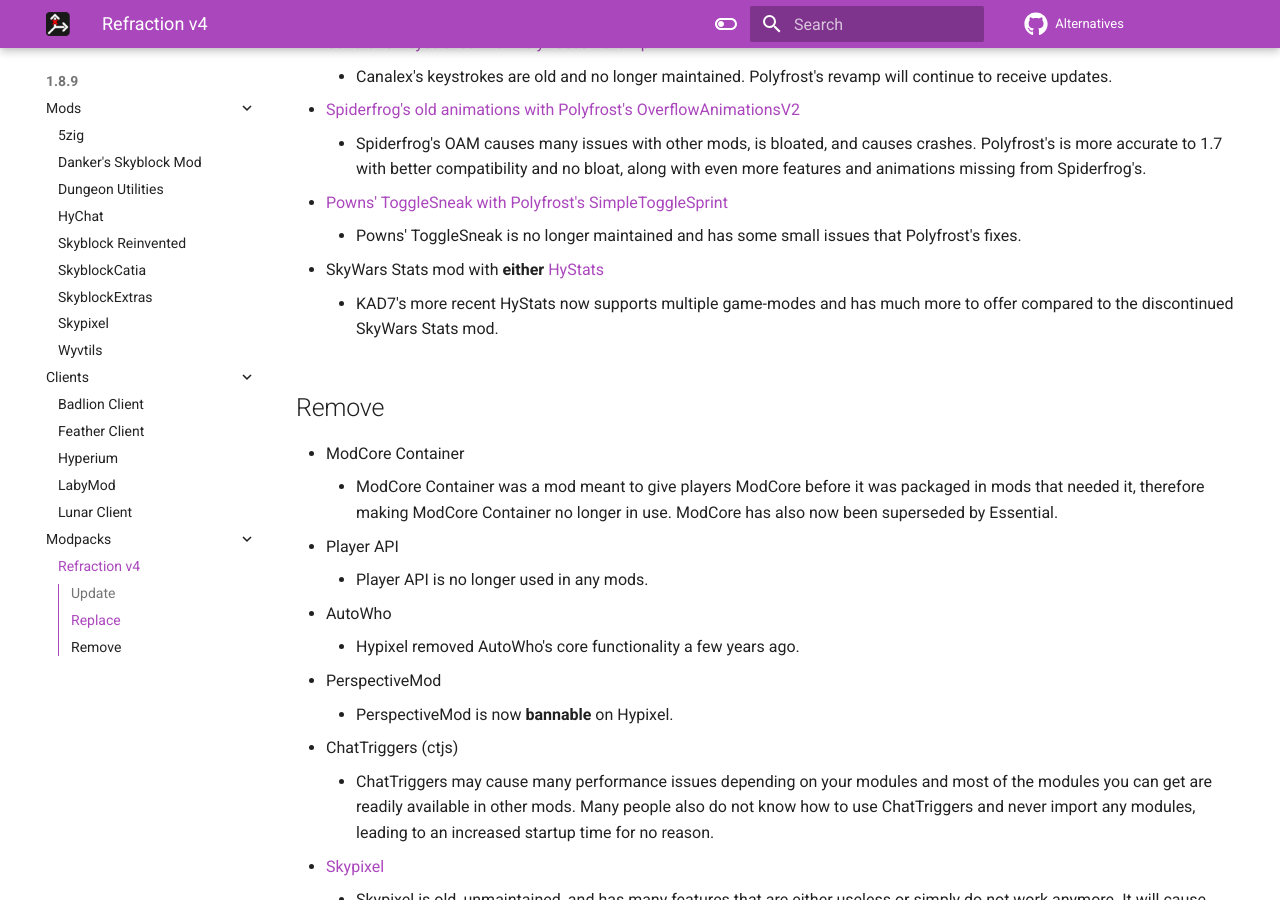
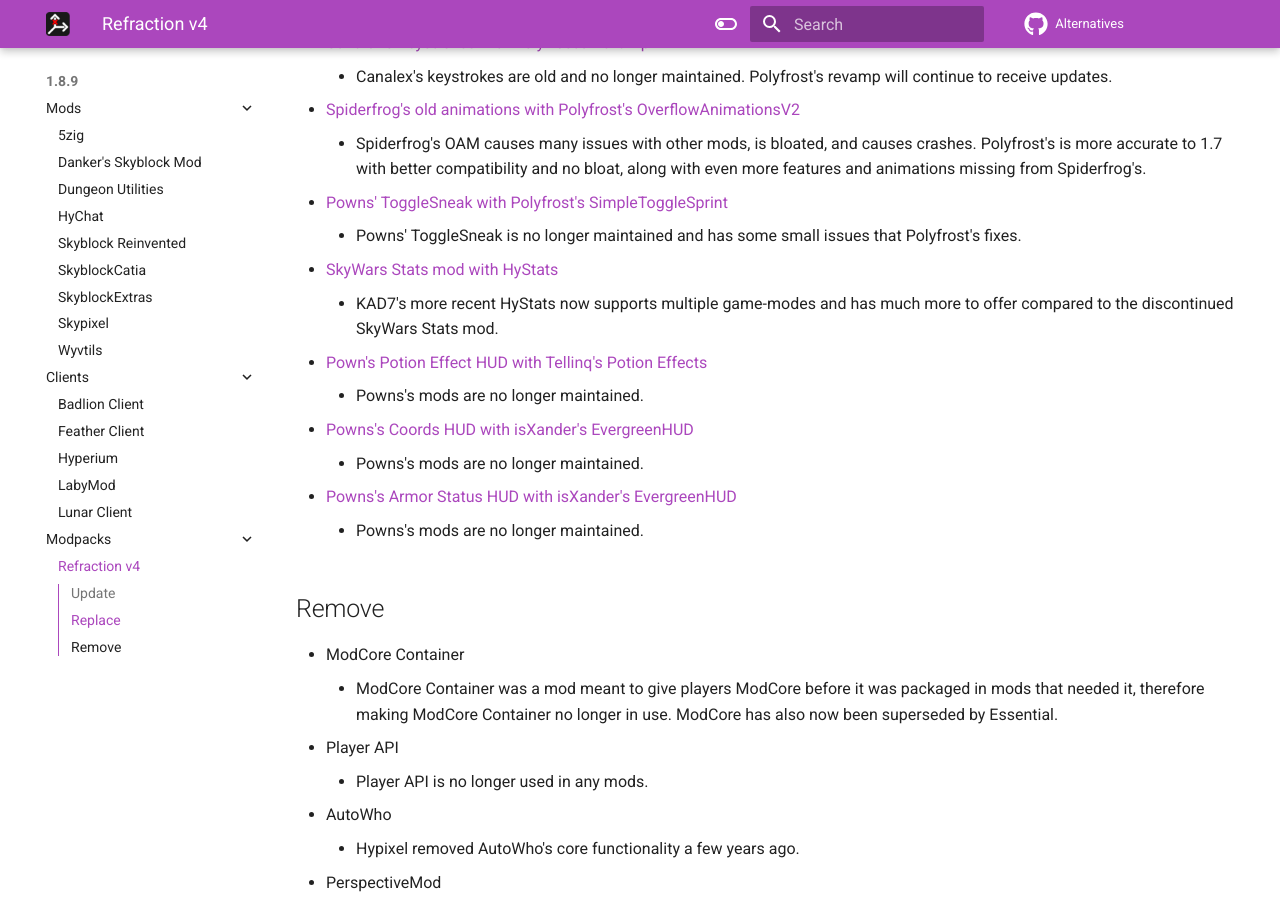
Before and after one commit to MicrocontrollersDev/Alternatives, an MkDocs documentation site: the page built from docs/1.8.9/refraction_v4.md, in a window 1280 px wide and 900 px high, scrolled down 802 px. Built offline with MkDocs 1.6.1 and Material for MkDocs 9.7.7, drawn with Linux system fonts in a browser that asks for light colours; comment, search, counter and statistics services are not loaded.

Commit message:
more oneconfig shenanigans

```diff
--- a/docs/1.8.9/refraction_v4.md
+++ b/docs/1.8.9/refraction_v4.md
@@ -25,8 +25,14 @@
     * Spiderfrog's OAM causes many issues with other mods, is bloated, and causes crashes. Polyfrost's is more accurate to 1.7 with better compatibility and no bloat, along with even more features and animations missing from Spiderfrog's.
 * [Powns' ToggleSneak with Polyfrost's SimpleToggleSprint](https://github.com/Polyfrost/SimpleToggleSprint/releases/latest)
     * Powns' ToggleSneak is no longer maintained and has some small issues that Polyfrost's fixes.
-* SkyWars Stats mod with **either** [HyStats](https://download2270.mediafire.com/0r5h180odzzg/yx8m6ztaduf5bx8/HyStats-v4.0_%281.8.9%29.jar)
+* [SkyWars Stats mod with HyStats](https://download2270.mediafire.com/0r5h180odzzg/yx8m6ztaduf5bx8/HyStats-v4.0_%281.8.9%29.jar)
     * KAD7's more recent HyStats now supports multiple game-modes and has much more to offer compared to the discontinued SkyWars Stats mod.
+* [Pown's Potion Effect HUD with Tellinq's Potion Effects](https://github.com/Tellinq/Potion-Effects/releases/latest)
+    * Powns's mods are no longer maintained.
+* [Powns's Coords HUD with isXander's EvergreenHUD](https://modrinth.com/mod/evergreenhud/versions)
+    * Powns's mods are no longer maintained.
+* [Powns's Armor Status HUD with isXander's EvergreenHUD](https://modrinth.com/mod/evergreenhud/versions)
+    * Powns's mods are no longer maintained.
 
 ## Remove
 
```
Also changed, not shown: docs/1.8.9/5zig.md (+1 -0 lines), docs/1.8.9/badlion_client.md (+1 -1 lines), docs/1.8.9/feather_client.md (+1 -1 lines), docs/1.8.9/labymod.md (+1 -1 lines), docs/1.8.9/lunar_client.md (+1 -1 lines).
